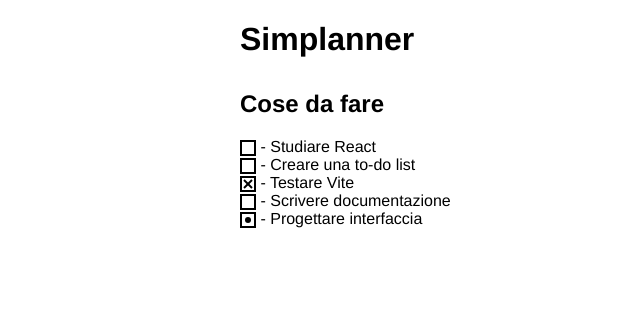
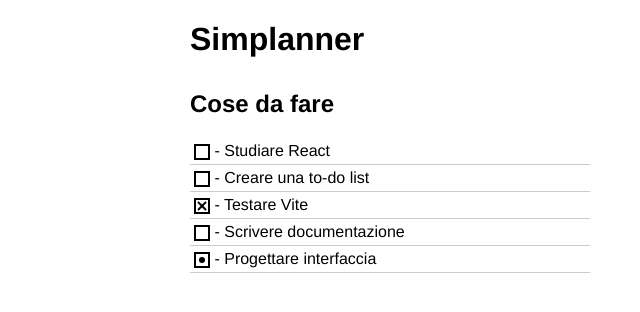
Before and after one commit to sensorario/quadrato, a React (Vite) app: page / in a window 1280 px wide. Shown: the top 312 px of the page, without its empty margins (250-890 px from the left). Built offline with nearby package versions, Linux system fonts and the light colour scheme.

Commit message:
feat(task): delete task

```diff
--- a/src/App.jsx
+++ b/src/App.jsx
@@ -43,6 +43,10 @@
         e.preventDefault();
         setShowPopup(true);
       }
+      if (e.ctrlKey && e.key === 'x') {
+        e.preventDefault();
+        setTasks(tasks => tasks.filter(t => t.status !== 2 && t.status !== 3));
+      }
     };
     window.addEventListener('keydown', handleKeyDown);
     return () => window.removeEventListener('keydown', handleKeyDown);
@@ -74,7 +78,7 @@
   };
 
   return (
-    <div style={{ width: '300px', margin: '0 auto' }}>
+    <div style={{ width: '400px', margin: '0 auto' }}>
       <h1>Simplanner</h1>
       <h2 style={{ marginTop: '2rem' }}>Cose da fare</h2>
       <ul style={{ listStyleType: 'none', paddingLeft: 0 }}>
@@ -85,6 +89,8 @@
               style={{
                 cursor: 'pointer',
                 transition: 'opacity 2.5s',
+                borderBottom: '#ccc 1px solid',
+                padding: '4px',
               }}
               onClick={() => handleClick(task.id)}
             >
```
